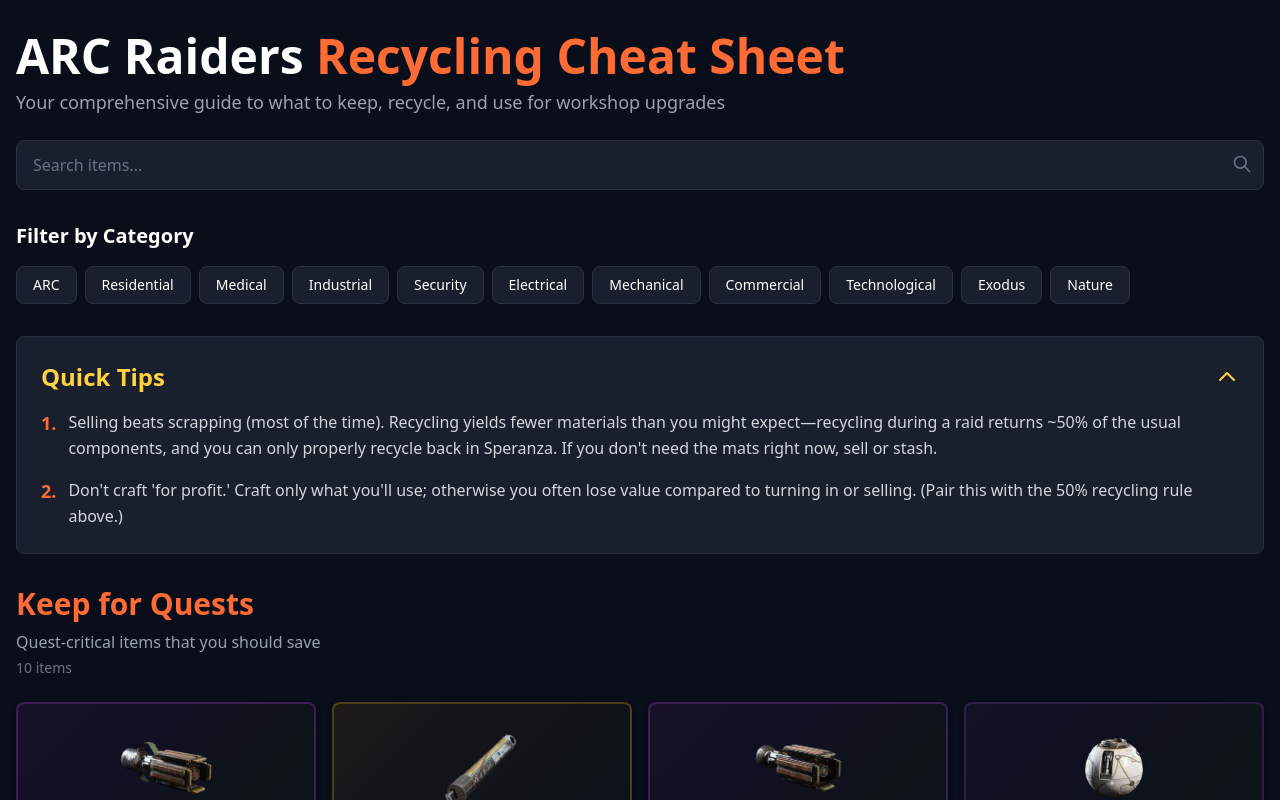
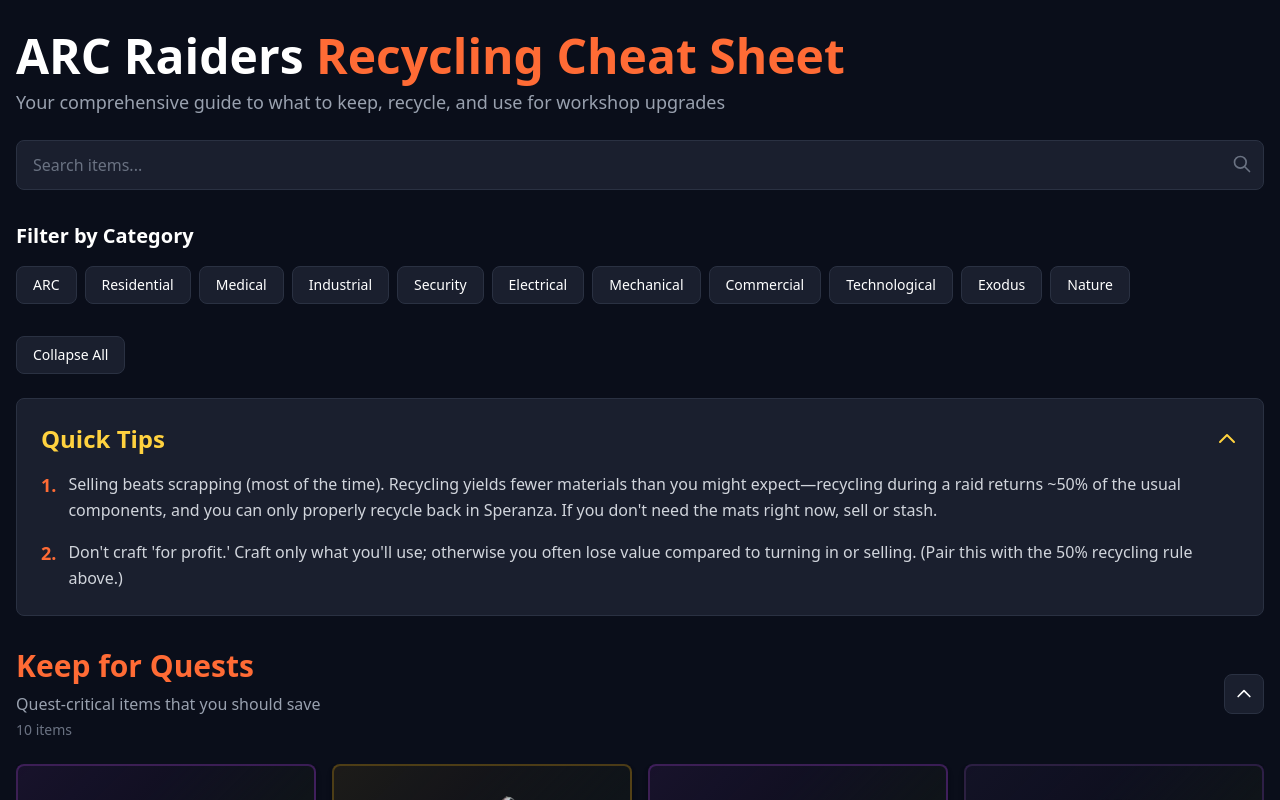
Before and after one commit to Thovenaar/arc-raiders-cheat-sheet, a React (Vite) app: page / in a window 1280 px wide. Shown: the top 800 px of the page. Built offline with nearby package versions, Linux system fonts and the light colour scheme.

Commit message:
Collapsable categories

```diff
--- a/src/App.tsx
+++ b/src/App.tsx
@@ -1,4 +1,4 @@
-import { useState, useMemo } from "react";
+import { useState, useMemo, useEffect } from "react";
 import Header from "./components/Header";
 import CategoryFilter from "./components/CategoryFilter";
 import CategorySection from "./components/CategorySection";
@@ -16,6 +16,11 @@
 function App() {
   const [searchTerm, setSearchTerm] = useState("");
   const [selectedCategories, setSelectedCategories] = useState<string[]>([]);
+  const [expandedSections, setExpandedSections] = useState<Record<string, boolean>>({
+    "keep-for-quests": true,
+    "keep-for-projects": true,
+    "safe-to-recycle": true,
+  });
 
   const handleToggleCategory = (category: string) => {
     setSelectedCategories((prev) =>
@@ -79,6 +84,60 @@
     filteredSafeToRecycle.length +
     filteredWorkshopUpgrades.reduce((sum, wu) => sum + wu.items.length, 0);
 
+  const toggleSection = (sectionKey: string) => {
+    setExpandedSections((prev) => ({
+      ...prev,
+      [sectionKey]: !prev[sectionKey]
+    }));
+  };
+
+  const getAllSectionKeys = () => {
+    return [
+      "keep-for-quests",
+      "keep-for-projects",
+      "safe-to-recycle",
+      ...filteredWorkshopUpgrades.map((wu, index) => `workshop-${wu.bench}-${wu.level}-${index}`)
+    ];
+  };
+
+  const collapseAll = () => {
+    const allKeys = getAllSectionKeys();
+    const newState: Record<string, boolean> = {};
+    allKeys.forEach((key) => {
+      newState[key] = false;
+    });
+    setExpandedSections(newState);
+  };
+
+  const expandAll = () => {
+    const allKeys = getAllSectionKeys();
+    const newState: Record<string, boolean> = {};
+    allKeys.forEach((key) => {
+      newState[key] = true;
+    });
+    setExpandedSections(newState);
+  };
+
+  // Initialize workshop section states when they appear
+  useEffect(() => {
+    const workshopKeys = filteredWorkshopUpgrades.map((wu, index) => `workshop-${wu.bench}-${wu.level}-${index}`);
+    setExpandedSections((prev) => {
+      const updated = { ...prev };
+      let changed = false;
+      workshopKeys.forEach((key) => {
+        if (updated[key] === undefined) {
+          updated[key] = true;
+          changed = true;
+        }
+      });
+      return changed ? updated : prev;
+    });
+  }, [filteredWorkshopUpgrades]);
+
+  const allSectionKeys = getAllSectionKeys();
+  const allCollapsed = allSectionKeys.every((key) => expandedSections[key] === false);
+  const allExpanded = allSectionKeys.every((key) => expandedSections[key] === true);
+
   return (
     <div className="min-h-screen bg-dark-bg text-white">
       <div className="max-w-7xl mx-auto px-4 py-8">
@@ -96,34 +155,54 @@
           </div>
         )}
 
+        <div className="mb-6 flex gap-2">
+          <button
+            onClick={allCollapsed ? expandAll : collapseAll}
+            className="px-4 py-2 bg-dark-card border border-dark-border hover:border-accent-orange text-white rounded-lg transition-all duration-200 text-sm font-medium"
+          >
+            {allCollapsed ? "Expand All" : "Collapse All"}
+          </button>
+        </div>
+
         <QuickTips tips={quickTips} />
 
         <CategorySection
           title="Keep for Quests"
           description="Quest-critical items that you should save"
           items={filteredKeepForQuests}
+          isExpanded={expandedSections["keep-for-quests"]}
+          onToggle={() => toggleSection("keep-for-quests")}
         />
 
         <CategorySection
           title="Keep for Projects"
           description="Crafting materials needed in large quantities"
           items={filteredKeepForProjects}
+          isExpanded={expandedSections["keep-for-projects"]}
+          onToggle={() => toggleSection("keep-for-projects")}
         />
 
         <CategorySection
           title="Safe to Recycle"
           description="Items that can be safely recycled without worry"
           items={filteredSafeToRecycle}
+          isExpanded={expandedSections["safe-to-recycle"]}
+          onToggle={() => toggleSection("safe-to-recycle")}
         />
 
-        {filteredWorkshopUpgrades.map((wu, index) => (
-          <CategorySection
-            key={`${wu.bench}-${wu.level}-${index}`}
-            title={`${wu.bench.charAt(0).toUpperCase() + wu.bench.slice(1)} - Level ${wu.level}`}
-            description="Workshop upgrade materials"
-            items={wu.items}
-          />
-        ))}
+        {filteredWorkshopUpgrades.map((wu, index) => {
+          const sectionKey = `workshop-${wu.bench}-${wu.level}-${index}`;
+          return (
+            <CategorySection
+              key={sectionKey}
+              title={`${wu.bench.charAt(0).toUpperCase() + wu.bench.slice(1)} - Level ${wu.level}`}
+              description="Workshop upgrade materials"
+              items={wu.items}
+              isExpanded={expandedSections[sectionKey] ?? true}
+              onToggle={() => toggleSection(sectionKey)}
+            />
+          );
+        })}
 
         {totalResults === 0 && (searchTerm || selectedCategories.length > 0) && (
           <div className="text-center py-16">
--- a/src/components/CategorySection.tsx
+++ b/src/components/CategorySection.tsx
@@ -1,3 +1,4 @@
+import { useState, useEffect } from "react";
 import type { Item } from "../types";
 import ItemCard from "./ItemCard";
 
@@ -5,20 +6,61 @@
   title: string;
   items: Item[];
   description?: string;
+  isExpanded?: boolean;
+  onToggle?: () => void;
 }
 
-export default function CategorySection({ title, items, description }: CategorySectionProps) {
+export default function CategorySection({
+  title,
+  items,
+  description,
+  isExpanded: controlledExpanded,
+  onToggle
+}: CategorySectionProps) {
+  const [internalExpanded, setInternalExpanded] = useState(true);
+  const isExpanded = controlledExpanded !== undefined ? controlledExpanded : internalExpanded;
+  const handleToggle = onToggle || (() => setInternalExpanded(!internalExpanded));
+
+  useEffect(() => {
+    if (controlledExpanded !== undefined) {
+      setInternalExpanded(controlledExpanded);
+    }
+  }, [controlledExpanded]);
+
   if (items.length === 0) return null;
 
   return (
     <section className="mb-12">
       <div className="mb-6">
-        <h2 className="text-3xl font-bold text-accent-orange mb-2">{title}</h2>
-        {description && <p className="text-gray-400">{description}</p>}
-        <div className="text-gray-500 text-sm mt-1">{items.length} items</div>
+        <div className="flex items-center justify-between">
+          <div className="flex-1">
+            <h2 className="text-3xl font-bold text-accent-orange mb-2">{title}</h2>
+            {description && <p className="text-gray-400">{description}</p>}
+            <div className="text-gray-500 text-sm mt-1">{items.length} items</div>
+          </div>
+          <button
+            onClick={handleToggle}
+            className="ml-4 p-2 rounded-lg bg-dark-card border border-dark-border hover:border-accent-orange transition-all duration-200 flex items-center justify-center min-w-[40px] h-10"
+            aria-label={isExpanded ? "Collapse section" : "Expand section"}
+          >
+            <svg
+              className={`w-5 h-5 text-white transition-transform duration-200 ${isExpanded ? 'rotate-180' : ''}`}
+              fill="none"
+              stroke="currentColor"
+              viewBox="0 0 24 24"
+            >
+              <path strokeLinecap="round" strokeLinejoin="round" strokeWidth={2} d="M19 9l-7 7-7-7" />
+            </svg>
+          </button>
+        </div>
       </div>
 
-      <div className="grid grid-cols-1 md:grid-cols-2 lg:grid-cols-3 xl:grid-cols-4 gap-4">
+      <div
+        className={`grid grid-cols-1 md:grid-cols-2 lg:grid-cols-3 xl:grid-cols-4 gap-4 transition-all duration-300 overflow-hidden ${isExpanded
+            ? 'max-h-[10000px] opacity-100 mb-0'
+            : 'max-h-0 opacity-0 mb-0 pointer-events-none'
+          }`}
+      >
         {items.map((item, index) => (
           <ItemCard key={`${item.name}-${index}`} item={item} />
         ))}
```
